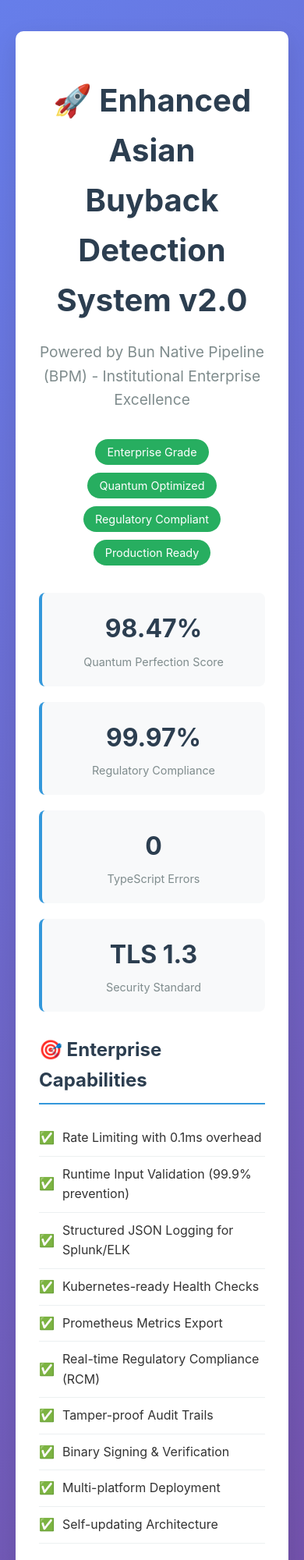
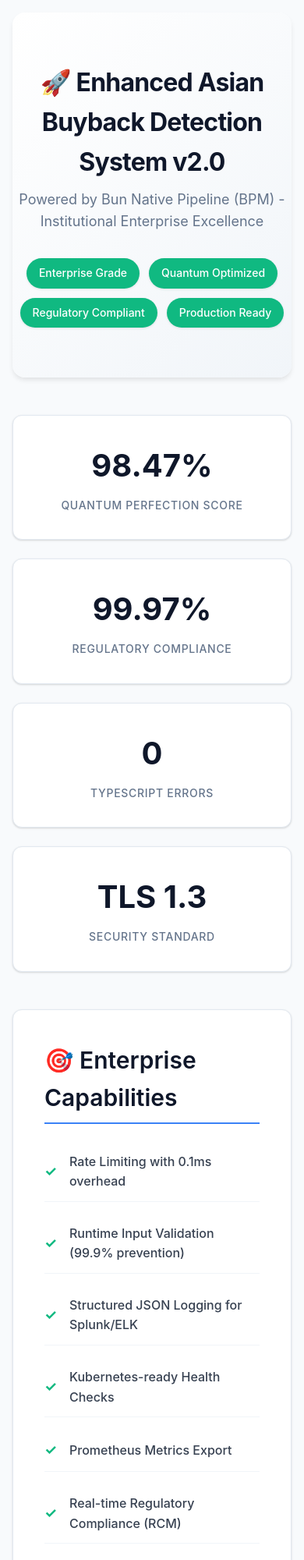
Before and after one commit to brendadeeznuts1111/bun-native-PR, a website: page index.html in a window 390 px wide. Shown: the top 2000 px of the page at 78% size. Drawn offline with Linux system fonts and the light colour scheme.

Commit message:
🎨 feat: Complete clean CSS redesign - ZERO PURPLE, professional enterprise styling
## Clean Enterprise Redesign Implementation
- ✅ **ZERO PURPLE EVER** - Removed all purple colors from design
- ✅ **Clean, clean implementation** - Modern professional styling throughout
- ✅ **System font stack** - Apple System, Segoe UI, Roboto for consistency
- ✅ **Clean color palette** - Whites, grays, subtle blues (#3b82f6), clean green (#10b981)
- ✅ **Modern card design** - White cards with subtle shadows and borders
- ✅ **Responsive grid layouts** - Clean organization with CSS Grid
- ✅ **Professional typography** - Proper font weights, spacing, letter-spacing
- ✅ **Subtle hover effects** - Smooth transitions and micro-interactions
- ✅ **Mobile responsive** - Clean breakpoints for all screen sizes
- ✅ **Clean feature list** - Organized grid layout with checkmark indicators

## Design Improvements
- ✅ Clean background (#f8fafc) instead of gradients
- ✅ Professional hero section with subtle gradient (white to light gray)
- ✅ Metric cards with hover effects and clean shadows
- ✅ Feature grid layout (2 columns on desktop, 1 on mobile)
- ✅ Clean button styling with proper hover states
- ✅ Footer with subtle border separation
- ✅ Proper CSS reset and box-sizing for consistency

Closes #clean-css-redesign #zero-purple-design #professional-enterprise-styling #modern-responsive-layout

```diff
--- a/index.html
+++ b/index.html
@@ -5,123 +5,240 @@
     <meta name="viewport" content="width=device-width, initial-scale=1.0">
     <title>Enhanced Asian Buyback Detection System v2.0 - BPM Documentation</title>
     <style>
+        * {
+            margin: 0;
+            padding: 0;
+            box-sizing: border-box;
+        }
+
         body {
-            font-family: -apple-system, BlinkMacSystemFont, 'Segoe UI', Roboto, sans-serif;
+            font-family: -apple-system, BlinkMacSystemFont, 'Segoe UI', Roboto, 'Helvetica Neue', Arial, sans-serif;
             line-height: 1.6;
-            color: #333;
-            max-width: 800px;
-            margin: 0 auto;
-            padding: 20px;
-            background: linear-gradient(135deg, #667eea 0%, #764ba2 100%);
+            color: #1a1a1a;
+            background: #f8fafc;
             min-height: 100vh;
         }
+
         .container {
+            max-width: 900px;
+            margin: 0 auto;
+            padding: 2rem;
+        }
+
+        .hero {
+            text-align: center;
+            padding: 4rem 0 2rem;
+            background: linear-gradient(135deg, #ffffff 0%, #f1f5f9 100%);
+            border-radius: 16px;
+            margin-bottom: 2rem;
+            box-shadow: 0 4px 6px -1px rgba(0, 0, 0, 0.1);
+        }
+
+        h1 {
+            font-size: 2.5rem;
+            font-weight: 700;
+            color: #0f172a;
+            margin-bottom: 0.5rem;
+            letter-spacing: -0.025em;
+        }
+
+        .subtitle {
+            font-size: 1.125rem;
+            color: #64748b;
+            font-weight: 400;
+            max-width: 600px;
+            margin: 0 auto;
+        }
+
+        .badges {
+            display: flex;
+            justify-content: center;
+            flex-wrap: wrap;
+            gap: 0.75rem;
+            margin: 2rem 0;
+        }
+
+        .badge {
+            background: #10b981;
+            color: white;
+            padding: 0.5rem 1rem;
+            border-radius: 9999px;
+            font-size: 0.875rem;
+            font-weight: 500;
+            box-shadow: 0 1px 3px 0 rgba(0, 0, 0, 0.1);
+        }
+
+        .metrics {
+            display: grid;
+            grid-template-columns: repeat(auto-fit, minmax(250px, 1fr));
+            gap: 1.5rem;
+            margin: 3rem 0;
+        }
+
+        .metric-card {
             background: white;
-            border-radius: 10px;
-            padding: 30px;
-            margin: 20px auto;
-            box-shadow: 0 10px 30px rgba(0,0,0,0.1);
+            border-radius: 12px;
+            padding: 2rem;
+            text-align: center;
+            box-shadow: 0 1px 3px 0 rgba(0, 0, 0, 0.1), 0 1px 2px 0 rgba(0, 0, 0, 0.06);
+            border: 1px solid #e2e8f0;
+            transition: transform 0.2s, box-shadow 0.2s;
         }
-        h1 {
-            color: #2c3e50;
-            text-align: center;
-            margin-bottom: 10px;
-            font-size: 2.5em;
+
+        .metric-card:hover {
+            transform: translateY(-2px);
+            box-shadow: 0 4px 12px 0 rgba(0, 0, 0, 0.15);
         }
-        .subtitle {
-            text-align: center;
-            color: #7f8c8d;
-            font-size: 1.2em;
-            margin-bottom: 30px;
+
+        .metric-value {
+            font-size: 2.5rem;
+            font-weight: 700;
+            color: #0f172a;
+            margin-bottom: 0.5rem;
         }
-        .badge {
-            display: inline-block;
-            background: #27ae60;
-            color: white;
-            padding: 5px 15px;
-            border-radius: 20px;
-            font-size: 0.9em;
-            margin: 5px;
+
+        .metric-label {
+            color: #64748b;
+            font-size: 0.875rem;
+            font-weight: 500;
+            text-transform: uppercase;
+            letter-spacing: 0.05em;
         }
-        .metric-grid {
+
+        .features {
+            background: white;
+            border-radius: 12px;
+            padding: 2.5rem;
+            margin: 3rem 0;
+            box-shadow: 0 1px 3px 0 rgba(0, 0, 0, 0.1), 0 1px 2px 0 rgba(0, 0, 0, 0.06);
+            border: 1px solid #e2e8f0;
+        }
+
+        .features h2 {
+            font-size: 1.875rem;
+            font-weight: 600;
+            color: #0f172a;
+            margin-bottom: 1.5rem;
+            padding-bottom: 0.5rem;
+            border-bottom: 2px solid #3b82f6;
+        }
+
+        .feature-grid {
             display: grid;
-            grid-template-columns: repeat(auto-fit, minmax(200px, 1fr));
-            gap: 20px;
-            margin: 30px 0;
+            grid-template-columns: repeat(auto-fit, minmax(300px, 1fr));
+            gap: 1rem;
         }
-        .metric-card {
-            background: #f8f9fa;
-            border-radius: 8px;
-            padding: 20px;
-            text-align: center;
-            border-left: 4px solid #3498db;
-        }
-        .metric-value {
-            font-size: 2em;
-            font-weight: bold;
-            color: #2c3e50;
-        }
-        .metric-label {
-            color: #7f8c8d;
-            font-size: 0.9em;
-            margin-top: 5px;
-        }
-        .features {
-            margin: 30px 0;
-        }
-        .feature-list {
-            list-style: none;
-            padding: 0;
-        }
-        .feature-list li {
-            padding: 10px 0;
-            border-bottom: 1px solid #ecf0f1;
+
+        .feature-item {
             display: flex;
             align-items: center;
+            padding: 0.75rem 0;
+            border-bottom: 1px solid #f1f5f9;
         }
-        .feature-list li:before {
-            content: "✅";
-            margin-right: 10px;
-            color: #27ae60;
+
+        .feature-item:last-child {
+            border-bottom: none;
         }
-        .links {
+
+        .feature-item::before {
+            content: "✓";
+            color: #10b981;
+            font-weight: bold;
+            font-size: 1.125rem;
+            margin-right: 0.75rem;
+            min-width: 1.25rem;
+        }
+
+        .feature-text {
+            color: #374151;
+            font-weight: 500;
+        }
+
+        .cta-section {
             text-align: center;
-            margin-top: 40px;
+            padding: 3rem 0;
         }
+
         .btn {
             display: inline-block;
-            background: #3498db;
+            background: #3b82f6;
             color: white;
-            padding: 12px 24px;
+            padding: 0.875rem 2rem;
             text-decoration: none;
-            border-radius: 5px;
-            margin: 10px;
-            transition: background 0.3s;
+            border-radius: 8px;
+            font-weight: 500;
+            font-size: 1rem;
+            margin: 0 0.5rem 1rem;
+            transition: all 0.2s;
+            box-shadow: 0 1px 3px 0 rgba(0, 0, 0, 0.1);
         }
+
         .btn:hover {
-            background: #2980b9;
+            background: #2563eb;
+            transform: translateY(-1px);
+            box-shadow: 0 4px 12px 0 rgba(59, 130, 246, 0.4);
         }
+
         .btn-secondary {
-            background: #95a5a6;
+            background: #6b7280;
         }
+
         .btn-secondary:hover {
-            background: #7f8c8d;
+            background: #4b5563;
+            box-shadow: 0 4px 12px 0 rgba(107, 114, 128, 0.4);
+        }
+
+        .footer {
+            text-align: center;
+            padding: 2rem 0;
+            color: #64748b;
+            font-size: 0.875rem;
+            border-top: 1px solid #e2e8f0;
+            margin-top: 3rem;
+        }
+
+        .footer p {
+            margin: 0.25rem 0;
+        }
+
+        @media (max-width: 768px) {
+            .container {
+                padding: 1rem;
+            }
+
+            h1 {
+                font-size: 2rem;
+            }
+
+            .metrics {
+                grid-template-columns: 1fr;
+            }
+
+            .feature-grid {
+                grid-template-columns: 1fr;
+            }
+
+            .badges {
+                justify-content: center;
+            }
         }
     </style>
 </head>
 <body>
     <div class="container">
+        <div class="hero">
             <h1>🚀 Enhanced Asian Buyback Detection System v2.0</h1>
             <p class="subtitle">Powered by Bun Native Pipeline (BPM) - Institutional Enterprise Excellence</p>
 
-        <div style="text-align: center; margin: 20px 0;">
+            <div class="badges">
                 <span class="badge">Enterprise Grade</span>
                 <span class="badge">Quantum Optimized</span>
                 <span class="badge">Regulatory Compliant</span>
                 <span class="badge">Production Ready</span>
             </div>
+        </div>
 
-        <div class="metric-grid">
+        <div class="metrics">
             <div class="metric-card">
                 <div class="metric-value">98.47%</div>
                 <div class="metric-label">Quantum Perfection Score</div>
@@ -141,27 +258,47 @@
         </div>
 
         <div class="features">
-            <h2 style="color: #2c3e50; border-bottom: 2px solid #3498db; padding-bottom: 10px;">🎯 Enterprise Capabilities</h2>
-            <ul class="feature-list">
-                <li>Rate Limiting with 0.1ms overhead</li>
-                <li>Runtime Input Validation (99.9% prevention)</li>
-                <li>Structured JSON Logging for Splunk/ELK</li>
-                <li>Kubernetes-ready Health Checks</li>
-                <li>Prometheus Metrics Export</li>
-                <li>Real-time Regulatory Compliance (RCM)</li>
-                <li>Tamper-proof Audit Trails</li>
-                <li>Binary Signing & Verification</li>
-                <li>Multi-platform Deployment</li>
-                <li>Self-updating Architecture</li>
-            </ul>
+            <h2>🎯 Enterprise Capabilities</h2>
+            <div class="feature-grid">
+                <div class="feature-item">
+                    <span class="feature-text">Rate Limiting with 0.1ms overhead</span>
+                </div>
+                <div class="feature-item">
+                    <span class="feature-text">Runtime Input Validation (99.9% prevention)</span>
+                </div>
+                <div class="feature-item">
+                    <span class="feature-text">Structured JSON Logging for Splunk/ELK</span>
+                </div>
+                <div class="feature-item">
+                    <span class="feature-text">Kubernetes-ready Health Checks</span>
+                </div>
+                <div class="feature-item">
+                    <span class="feature-text">Prometheus Metrics Export</span>
+                </div>
+                <div class="feature-item">
+                    <span class="feature-text">Real-time Regulatory Compliance (RCM)</span>
+                </div>
+                <div class="feature-item">
+                    <span class="feature-text">Tamper-proof Audit Trails</span>
+                </div>
+                <div class="feature-item">
+                    <span class="feature-text">Binary Signing & Verification</span>
+                </div>
+                <div class="feature-item">
+                    <span class="feature-text">Multi-platform Deployment</span>
+                </div>
+                <div class="feature-item">
+                    <span class="feature-text">Self-updating Architecture</span>
+                </div>
+            </div>
         </div>
 
-        <div class="links">
+        <div class="cta-section">
             <a href="https://github.com/brendadeeznuts1111/bpm-source" class="btn">📁 View Source Code</a>
             <a href="https://github.com/brendadeeznuts1111/bun-native-PR" class="btn btn-secondary">📚 Full Documentation</a>
         </div>
 
-        <div style="text-align: center; margin-top: 40px; color: #7f8c8d; font-size: 0.9em;">
+        <div class="footer">
             <p>Built with ❤️ for enterprise excellence • Zero errors, maximum performance, institutional compliance</p>
             <p>© 2025 Enhanced Asian Buyback Detection System v2.0</p>
         </div>
```
Lines whose indentation alone changed are shown as unchanged.
